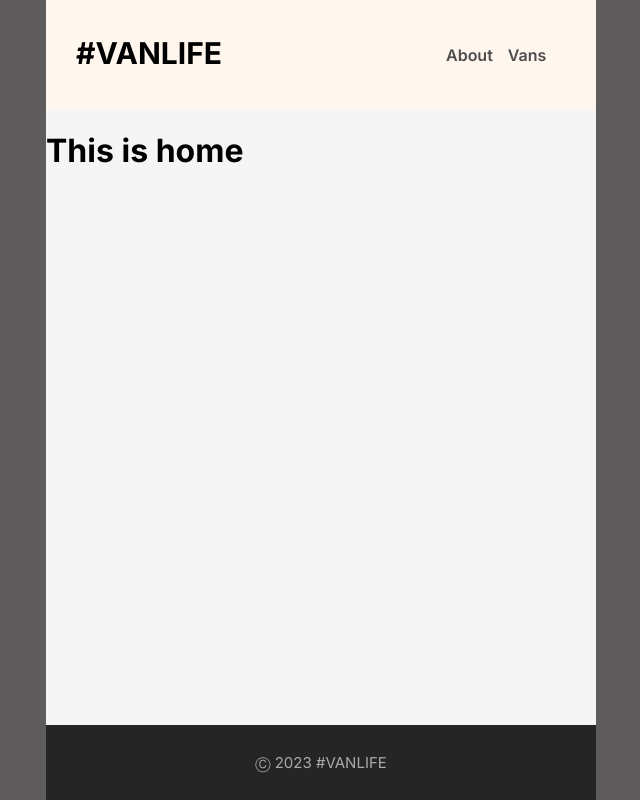
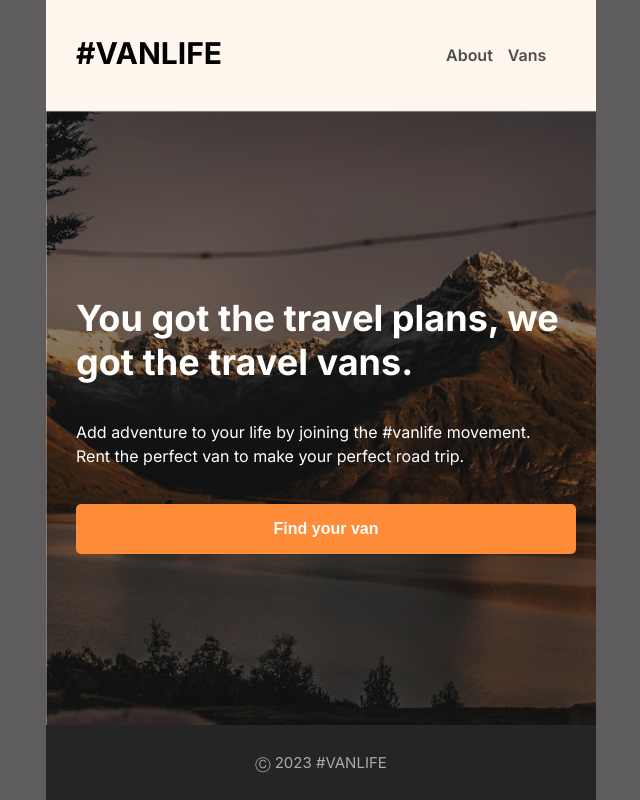
Before and after one commit to wasimhyder09/vanlife, a React (Create React App) app: page / in a window 1280 px wide. Shown: the whole page, without its empty margins (319-959 px from the left). Built offline with nearby package versions, Linux system fonts and the light colour scheme.

Commit message:
Completed home page

```diff
--- a/src/App.css
+++ b/src/App.css
@@ -60,3 +60,31 @@ body {
   margin: 0 auto;
   font-size: 15px;
 }
+.home-banner {
+  background: url('./images/home.png') no-repeat;
+  height: 80vh;
+  background-size: cover;
+}
+.home-banner .content {
+  padding: 150px 30px;
+}
+.home-banner .content h3.plans {
+  font-size: 36px;
+  color: #fff;
+}
+.home-banner .content p {
+  color: #fff;
+  line-height: 24px;
+}
+.home-banner .content button {
+  background-color: #FF8C38;
+  width: 500px;
+  height: 50px;
+  border-radius: 5px;
+  border: none;
+  color: #fff;
+  font-size: 16px;
+  font-weight: 600;
+  margin-top: 20px;
+  cursor: pointer;
+}
--- a/src/components/Home.jsx
+++ b/src/components/Home.jsx
@@ -1,7 +1,13 @@
 export default function Home() {
   return(
-    <div className="home">
-      <h1>This is home</h1>
+    <div className="home-banner">
+      <div className="content">
+        <h3 className="plans">You got the travel plans, we got the travel vans.</h3>
+        <div className="info">
+          <p>Add adventure to your life by joining the #vanlife movement. Rent the perfect van to make your perfect road trip.</p>
+          <button>Find your van</button>
+        </div>
+      </div>
     </div>
   )
 }
```
Also changed, not shown: src/images/home.png (added).
